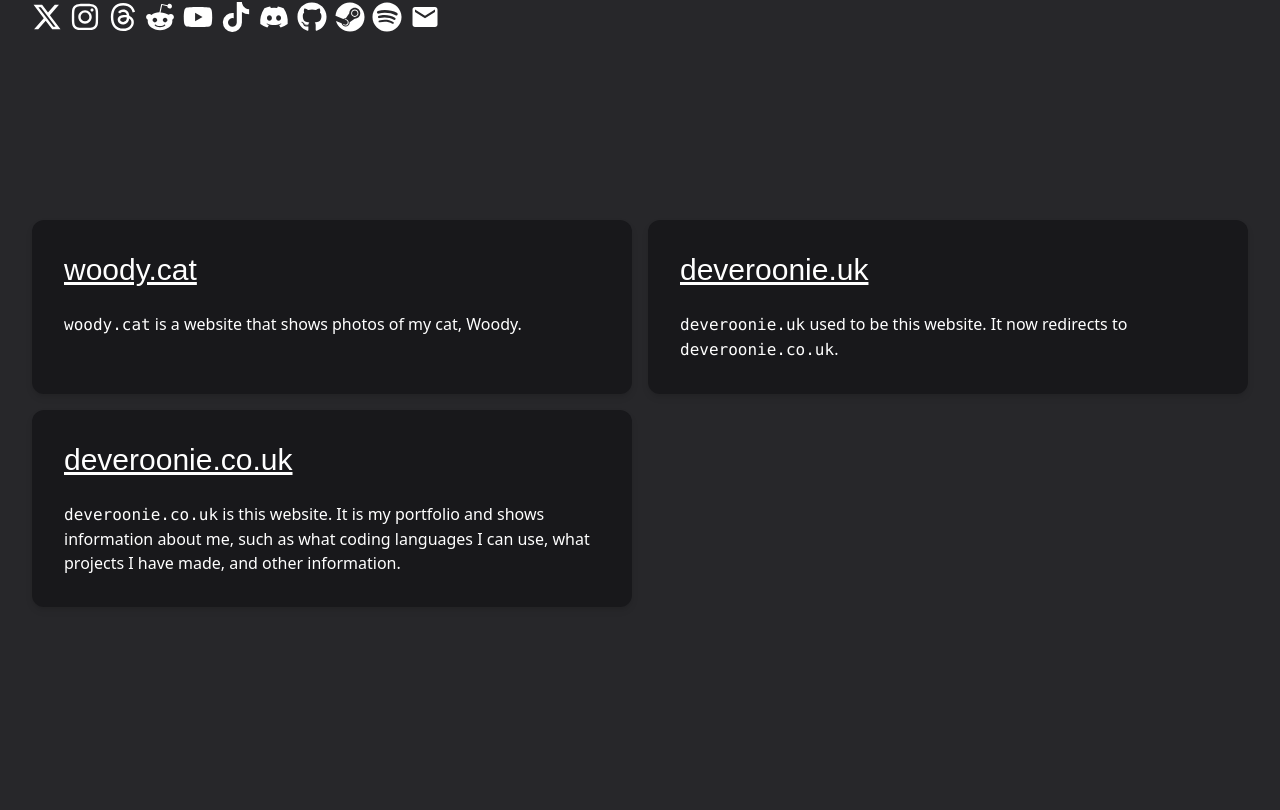
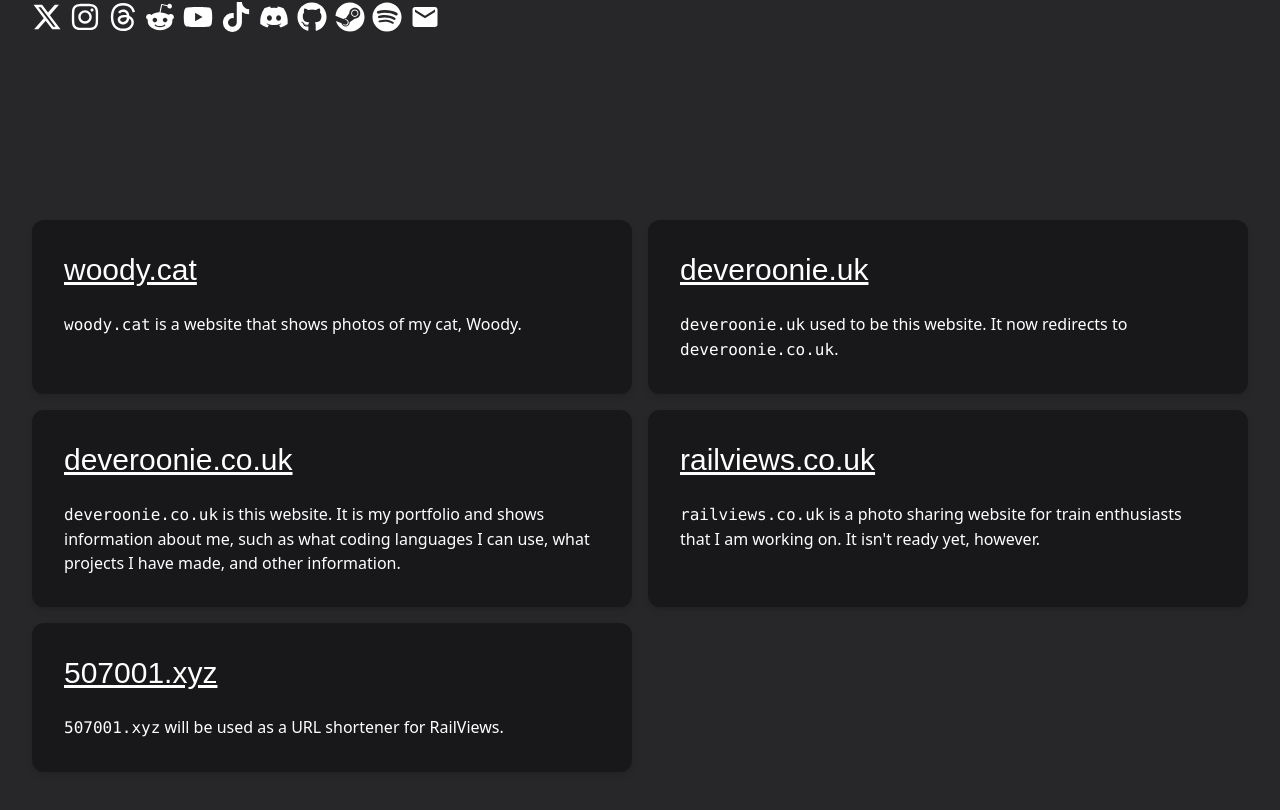
Before and after one commit to Deveroonie/website, a React (Create React App) app: page /domains in a window 1280 px wide. Shown: the part 452-1262 px from the top of the page. Before the commit the page ends 1131 px from the top, so only its background shows below. Built offline with nearby package versions, Linux system fonts and the light colour scheme.

Commit message:
feat: add RailViews related domains

```diff
--- a/src/pages/Domains.js
+++ b/src/pages/Domains.js
@@ -43,6 +43,22 @@ function Domains() {
             <code>deveroonie.co.uk</code> is this website. It is my portfolio and shows information about me, such as what coding languages I can use, what projects I have made, and other information.
         </p>
     </div>
+    <div className="bg-zinc-900 text-white rounded-xl drop-shadow-md p-8">
+        <h3 className="text-left hfont text-3xl">
+            <a href="https://railviews.co.uk/" className="underline hover:text-violet-400">railviews.co.uk</a>
+        </h3><br />
+        <p>
+            <code>railviews.co.uk</code> is a photo sharing website for train enthusiasts that I am working on. It isn't ready yet, however.
+        </p>
+    </div>
+    <div className="bg-zinc-900 text-white rounded-xl drop-shadow-md p-8">
+        <h3 className="text-left hfont text-3xl">
+            <a href="https://507001.xyz/" className="underline hover:text-violet-400">507001.xyz</a>
+        </h3><br />
+        <p>
+            <code>507001.xyz</code> will be used as a URL shortener for RailViews.
+        </p>
+    </div>
 </div>
 
     </div>
```
